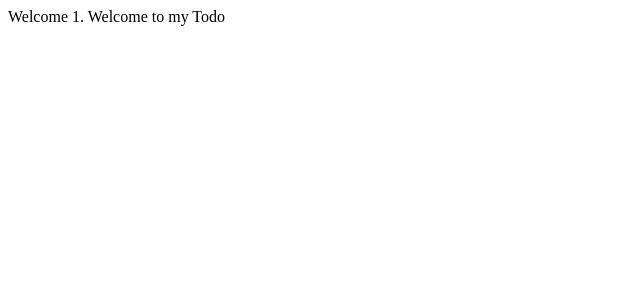
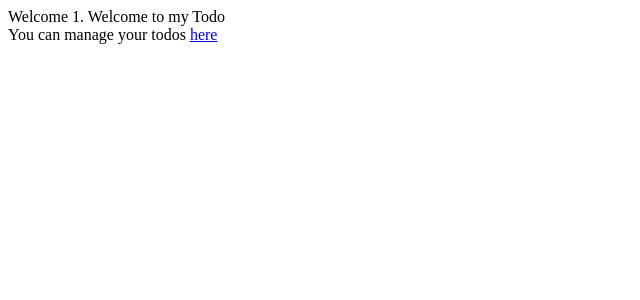
Before and after one commit to MuresanIA/Todo-App-Full-Stack-Angular, an Angular app: page /welcome/1 in a window 1280 px wide. Shown: the top 300 px of the page, without its empty margins (0-640 px from the left). Built offline with nearby package versions, Linux system fonts and the light colour scheme.

Commit message:
Created a Link to Todos in Welcome Component

```diff
--- a/src/app/welcome/welcome.component.html
+++ b/src/app/welcome/welcome.component.html
@@ -1 +1,8 @@
-Welcome {{name}}. Welcome to my Todo
+<div>
+Welcome {{name}}.
+
+Welcome to my Todo
+</div>
+<div>
+You can manage your todos <a routerLink="/todos">here</a>
+</div>
```
